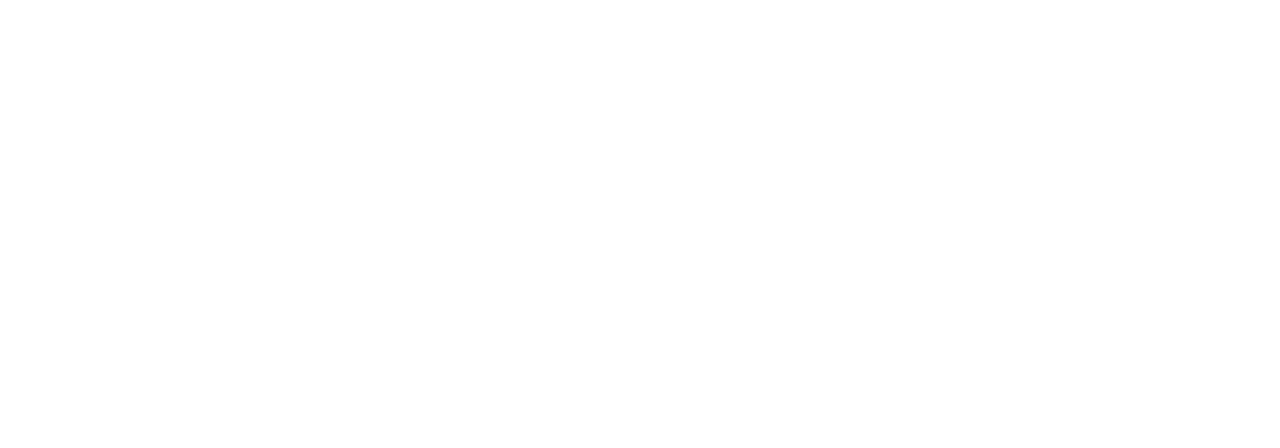
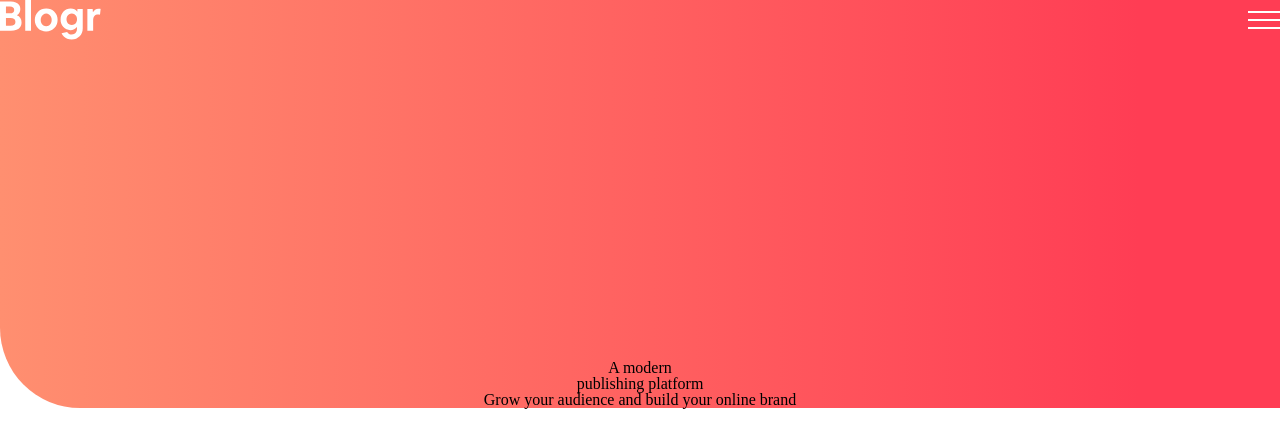
Before and after one commit to webstormcam/Blogr_Landing_Page, a plain HTML site: page index.html in a window 1280 px wide. Drawn offline with Linux system fonts and the light colour scheme.

Commit message:
Started building out the top of the website

```diff
--- a/index.html
+++ b/index.html
@@ -16,7 +16,17 @@
 </head>
 
 <body>
-
+    <section id="top">
+        <div class="top-bar">
+            <img src="imgs/logo.svg" alt="Company logo">
+            <img src="imgs/icon-hamburger.svg" alt="">
+        </div>
+        <div class="top-words">
+            <h1>A modern <br> publishing platform</h1>
+            <p>Grow your audience and build your online brand</p>
+        </div>
+        <!-- <img id="bubbles" src="imgs/bg-pattern-intro-mobile.svg" alt=""> -->
+    </section>
 </body>
 
 </html>
--- a/style.css
+++ b/style.css
@@ -1,3 +1,35 @@
 * {
     box-sizing: border-box;
 }
+
+#top {
+
+    display: flex;
+    flex-direction: column;
+    background: rgb(255, 143, 112);
+    background: linear-gradient(90deg, rgba(255, 143, 112, 1) 0%, rgba(255, 61, 84, 1) 89%);
+    border-bottom-left-radius: 5rem;
+
+
+}
+
+.top-bar {
+    display: flex;
+    flex-direction: row;
+    justify-content: space-between;
+    align-items: center;
+}
+
+.top-words {
+    display: flex;
+    flex-direction: column;
+    text-align: center;
+    margin-top: 20rem;
+}
+
+/* #bubbles {
+    position: absolute;
+    top: -12rem;
+    left: -12rem;
+    width: 1000px
+} */
```
